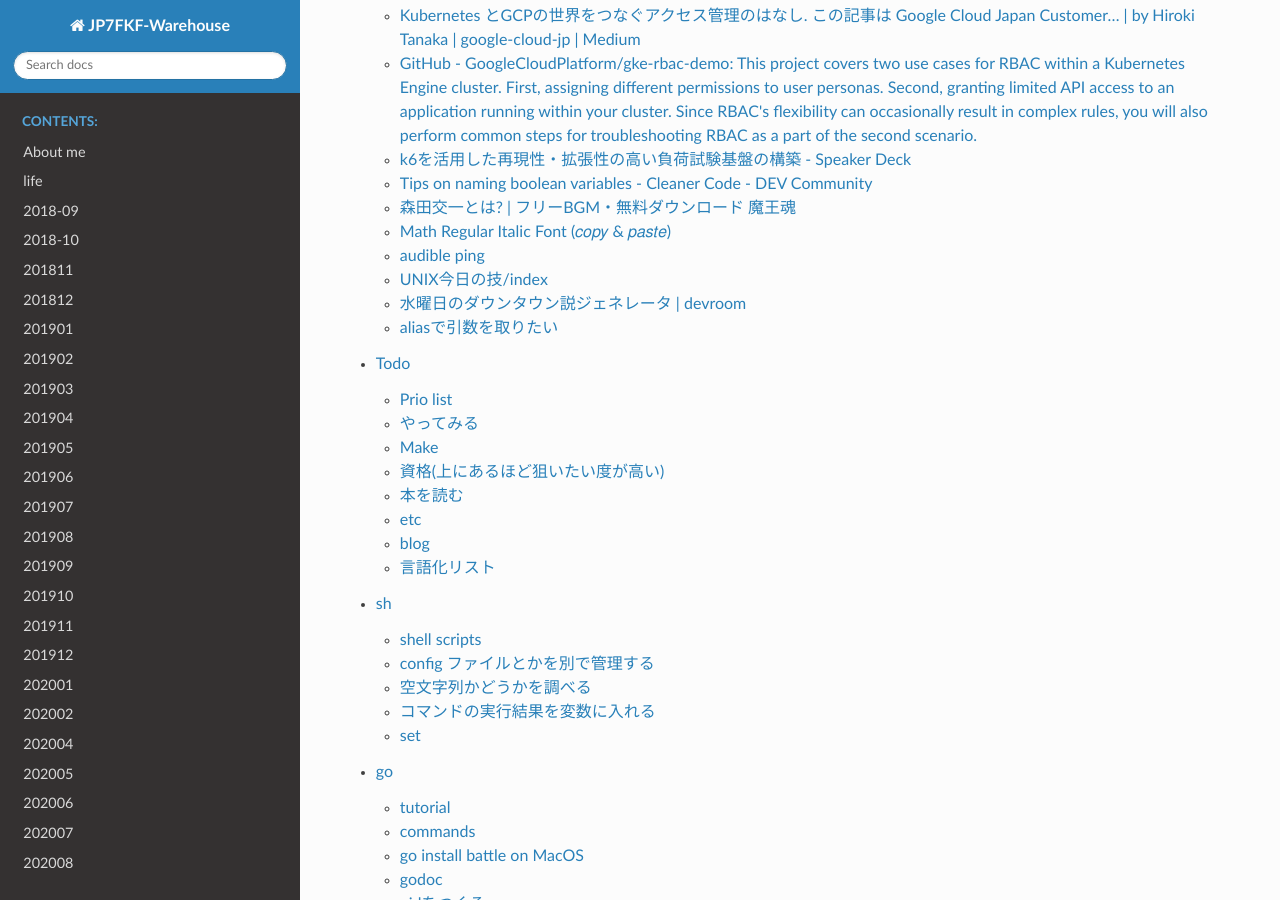
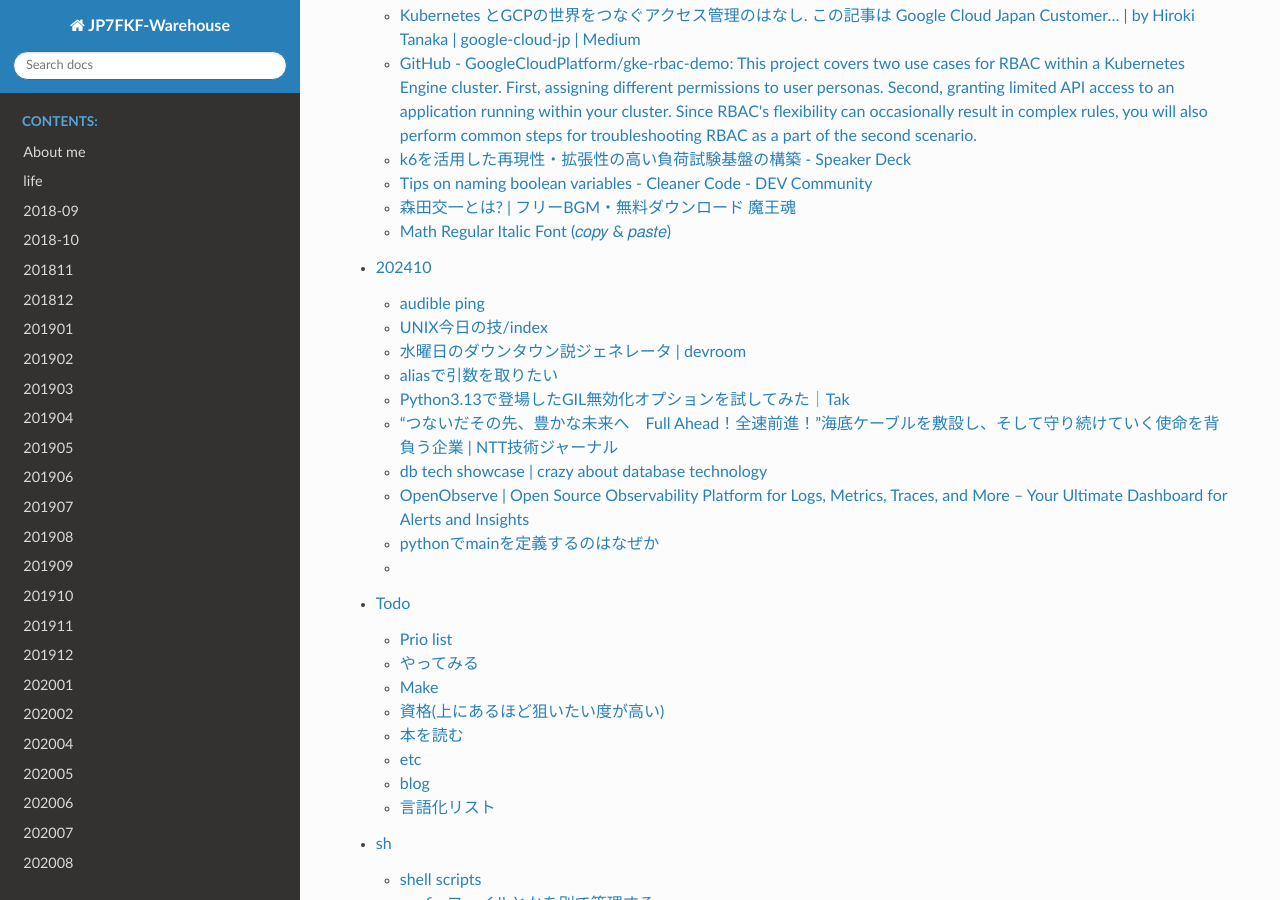
Before and after one commit to jp7fkf/JP7FKF-Warehouse, a Sphinx documentation site: the page built from source/index.rst, in a window 1280 px wide and 900 px high, scrolled down 51951 px. Built offline with Sphinx 7.4.7 and the Read the Docs theme 2.0.0, drawn with Linux system fonts in a browser that asks for light colours.

Commit message:
2024-10-03 22:28:01 JST

````diff
--- a/source/dialy/202409.md
+++ b/source/dialy/202409.md
@@ -114,27 +114,3 @@ Events:
 ```
 
 ## [Math Regular Italic Font (𝑐𝑜𝑝𝑦 & 𝑝𝑎𝑠𝑡𝑒)](https://instafonts.io/font/math-regular-italic)
-
-## audible ping
-- `% ping -a 1.1.1.1`
-- `% echo '\a'`
-```
-     -A      Audible.  Output a bell (ASCII 0x07) character when no packet is received
-             before the next packet is transmitted.  To cater for round-trip times
-             that are longer than the interval between transmissions, further missing
-             packets cause a bell only if the maximum number of unreceived packets has
-             increased.
-
-     -a      Audible.  Include a bell (ASCII 0x07) character in the output when any
-             packet is received.  This option is ignored if other format options are
-             present.
-```
-
-## [UNIX今日の技/index](https://lab.kuas.ac.jp/~ippei94da/unixtodaystips/index.html)
-- [経験値倉庫](https://lab.kuas.ac.jp/~ippei94da/index.html)
-
-## [水曜日のダウンタウン説ジェネレータ | devroom](https://devroom.azurewebsites.net/Generator/Wednesday)
-
-## aliasで引数を取りたい
-- csh/tcshでいう `\!*` とか
-- 結局bashもzshも `alias hoge='(){echo $@}'` とかfunction化するしかないっぽい．
--- /dev/null
+++ b/source/dialy/202410.md
@@ -0,0 +1,53 @@
+# 202410
+
+## audible ping
+- `% ping -a 1.1.1.1`
+- `% echo '\a'`
+```
+     -A      Audible.  Output a bell (ASCII 0x07) character when no packet is received
+             before the next packet is transmitted.  To cater for round-trip times
+             that are longer than the interval between transmissions, further missing
+             packets cause a bell only if the maximum number of unreceived packets has
+             increased.
+
+     -a      Audible.  Include a bell (ASCII 0x07) character in the output when any
+             packet is received.  This option is ignored if other format options are
+             present.
+```
+
+## [UNIX今日の技/index](https://lab.kuas.ac.jp/~ippei94da/unixtodaystips/index.html)
+- [経験値倉庫](https://lab.kuas.ac.jp/~ippei94da/index.html)
+
+## [水曜日のダウンタウン説ジェネレータ | devroom](https://devroom.azurewebsites.net/Generator/Wednesday)
+
+## aliasで引数を取りたい
+- csh/tcshでいう `\!*` とか
+- 結局bashもzshも `alias hoge='(){echo $@}'` とかfunction化するしかないっぽい．
+
+## [Python3.13で登場したGIL無効化オプションを試してみた｜Tak](https://note.com/wa1st_tak/n/n4197b37bd9c4)
+
+## [“つないだその先、豊かな未来へ　Full Ahead！全速前進！”海底ケーブルを敷設し、そして守り続けていく使命を背負う企業 | NTT技術ジャーナル](https://journal.ntt.co.jp/article/29843)
+
+## [db tech showcase | crazy about database technology](https://www.db-tech-showcase.com/)
+
+## [OpenObserve | Open Source Observability Platform for Logs, Metrics, Traces, and More – Your Ultimate Dashboard for Alerts and Insights](https://openobserve.ai/)
+
+## pythonでmainを定義するのはなぜか
+```
+def a():
+    pass
+
+def main():
+    return 0
+
+if __name__ == "__main__":
+    sys.exit(main())
+```
+というよくあるパターン．この形式にするメリットがいくつかある
+- `if __name__ == "__main__":` で実行を制御することでimportしても単体として呼び出しても利用できる
+  - このブロックなしに生で描くと，importで呼び出されても実行されてしまう
+- `def main():` して `if __name__ == "__main__":` から呼ぶことでvariablesのスコープを明らかにできる
+  - `if __name__ == "__main__":` に `main()` の処理を展開して書いてしまうと，variablesがglobalになってしまうので，`def main()` して閉じ込められるメリットがある
+- 上記のような機能的な部分もありつつ，単に"見やすい"などの理由で採用されることもしばしば．
+
+##
--- a/source/index.rst
+++ b/source/index.rst
@@ -84,6 +84,7 @@ Welcome to JP7FKF-Warehouse!
   dialy/202407
   dialy/202408
   dialy/202409
+  dialy/202410
   todo
   programming/sh
   programming/go
````
